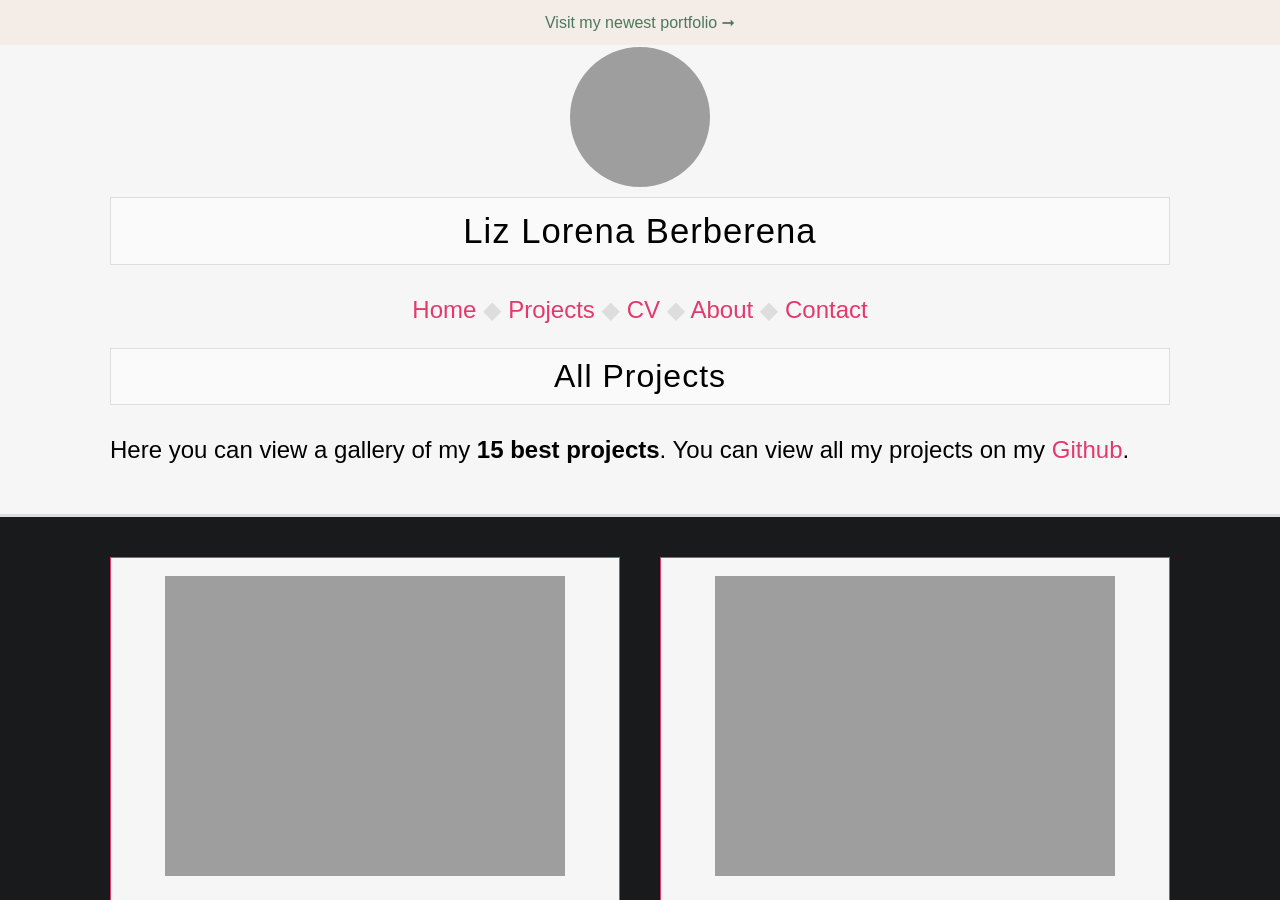
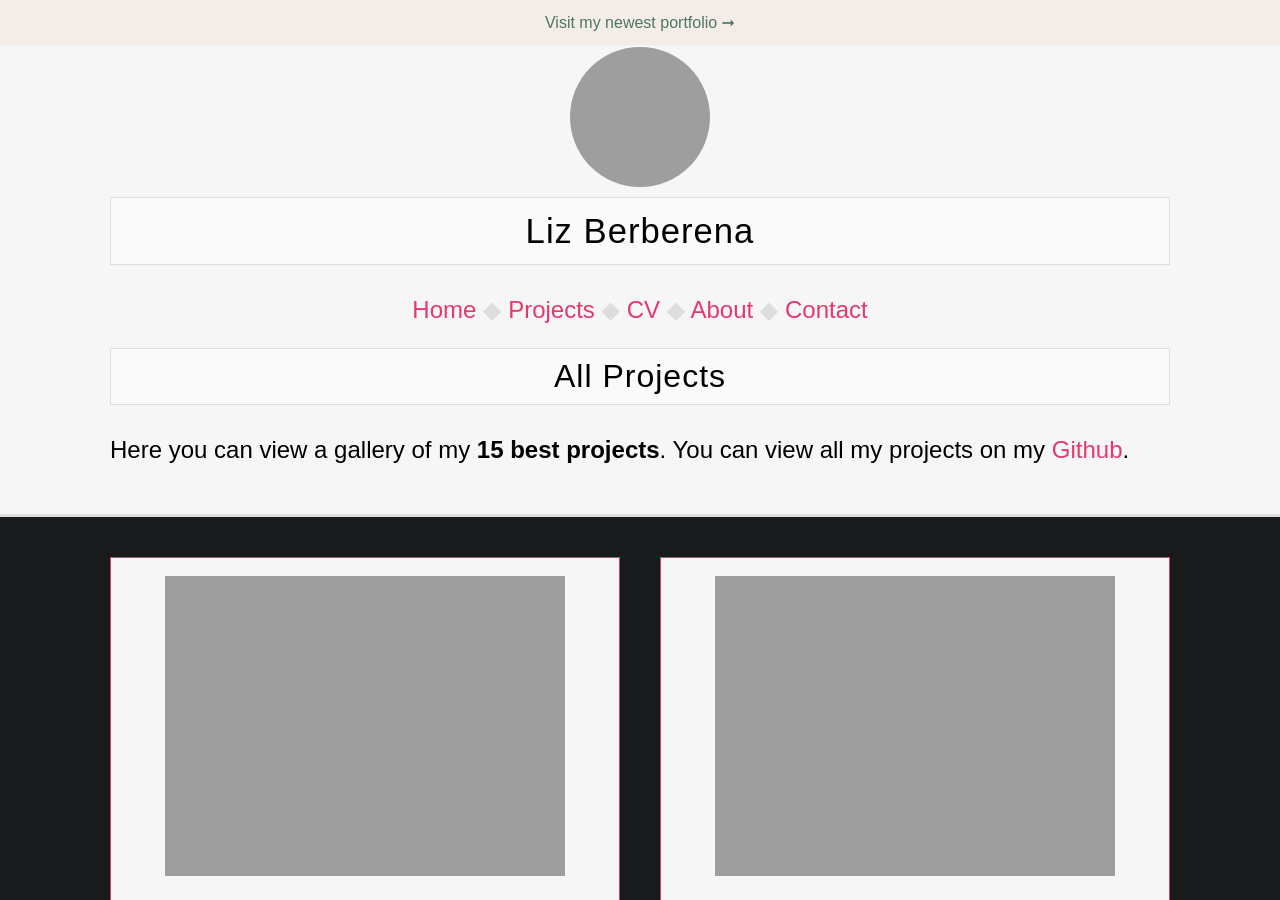
Before and after one commit to liz-lorena/2020, a Jekyll site: the page built from projects/index.html, in a window 1280 px wide and 900 px high. Built offline with Jekyll 4.4.1, drawn with Linux system fonts in a browser that asks for light colours.

Commit message:
Update default.html

```diff
--- a/_layouts/default.html
+++ b/_layouts/default.html
@@ -17,7 +17,7 @@
     <meta name="og:image" content="{{ site.logo }}">
     <meta name="description" content="{{ site.description }}">
     <meta name="title" content="{{ site.title }}">
-    <meta name="keywords" content="web developer, web designer, front end developer, cozymaus, liz berberena, liz l berberena, liz lorena berberena">
+    <meta name="keywords" content="web developer, web designer, front end developer, liz berberena">
     <meta name="author" content="{{ site.author_name }}">
     <meta name="twitter" content="{{ site.username }}">
     <meta name="github" content="{{ site.username }}">
@@ -43,7 +43,7 @@
     </div>
 
     <div id="about">
-        <div id="title"><h1>Liz Lorena Berberena</h1></div>
+        <div id="title"><h1>Liz Berberena</h1></div>
 
         <div class="stuff">
         {% include pages.html %}
```
